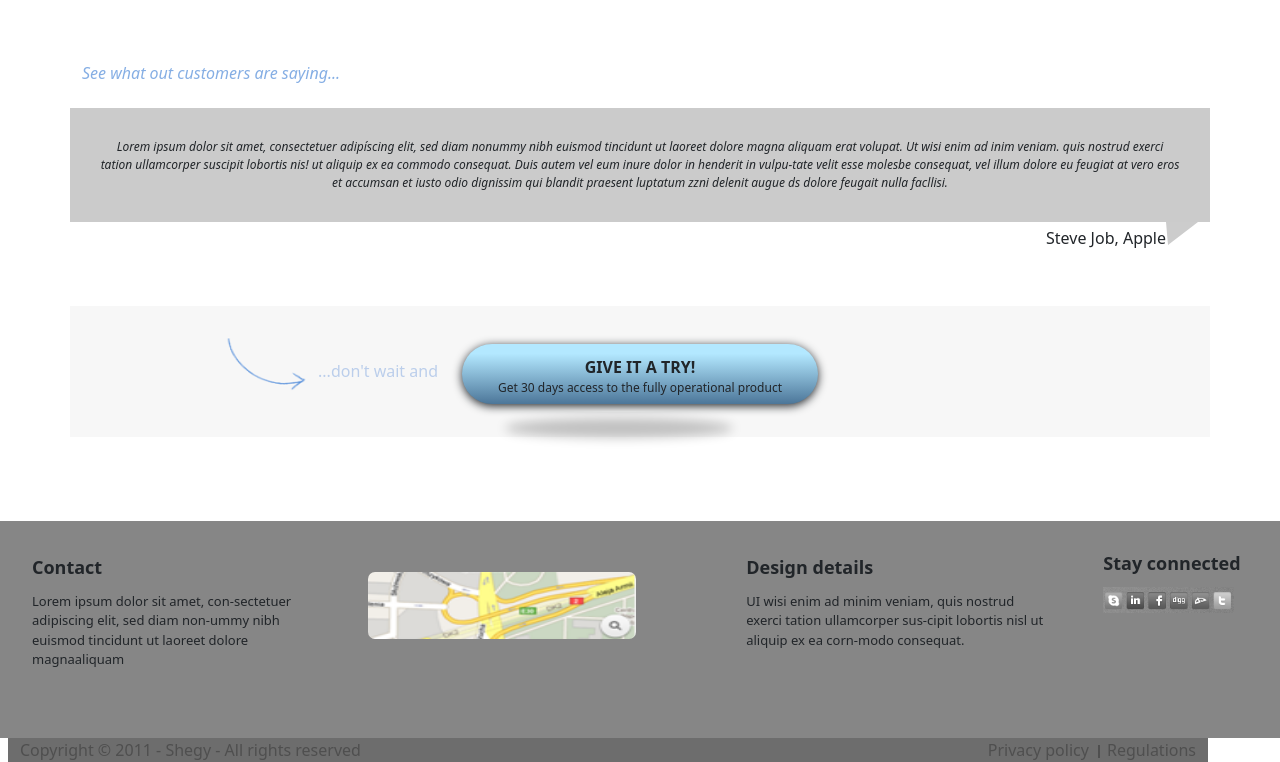
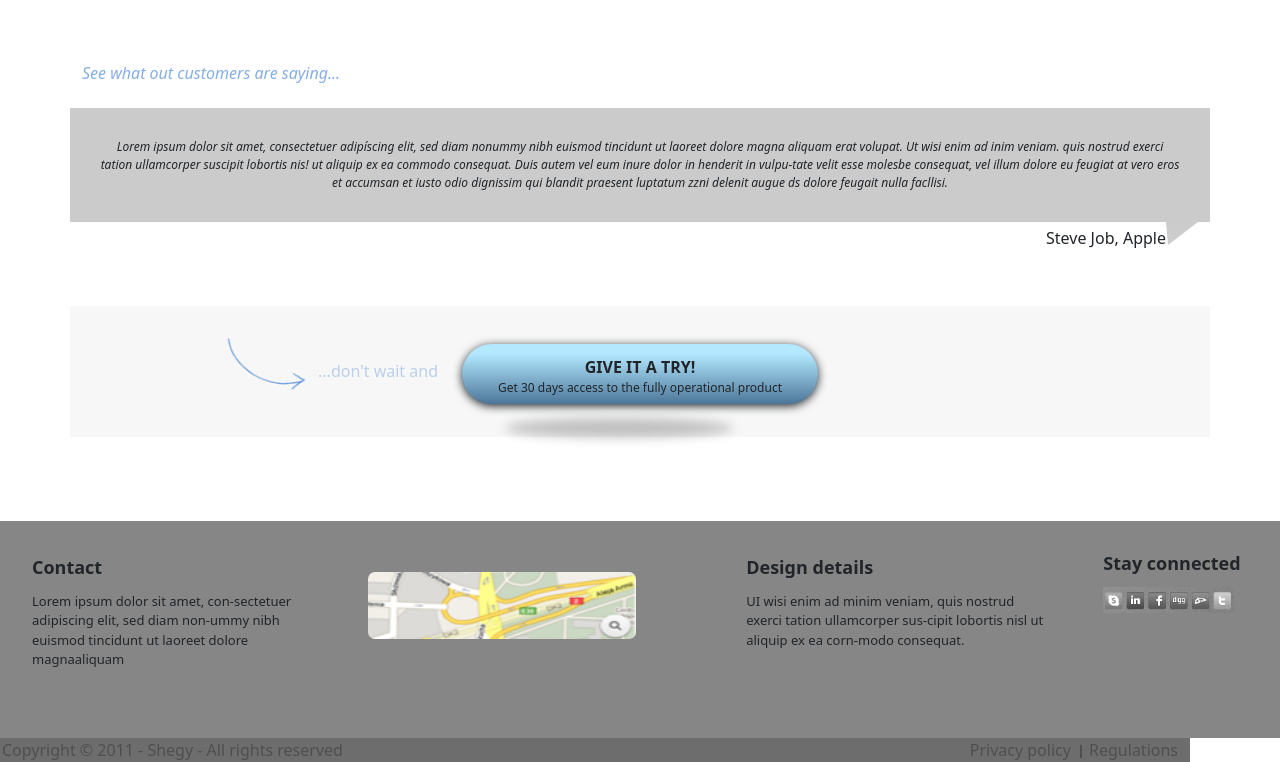
Before and after one commit to SuperDMWebDev/SuperDMWebDev.github.io, a plain HTML site: page index.html in a window 1280 px wide. Shown: the part 1034-1796 px from the top of the page. Drawn offline with nearby package versions, Linux system fonts and the light colour scheme.

Commit message:
Update default.css

```diff
--- a/default.css
+++ b/default.css
@@ -273,7 +273,7 @@
 {
     max-width: 1200px;
     width: 1200px;
-    margin-left: -62px;
+    margin-left: -80px;
     background-color: #6d6d6d;
     margin-right: -42px;
     display: flex;
```
